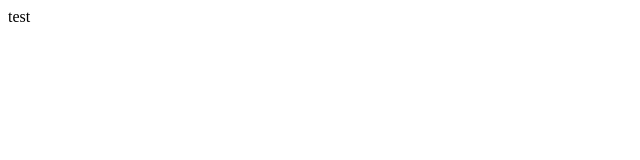
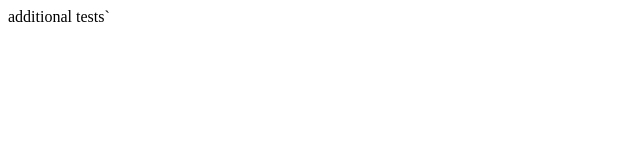
Before and after one commit to letItBezhumphries/betterbnb, a React app: page client/dist/index.html in a window 1280 px wide. Shown: the full height of the page, 0-640 px from the left. Built offline with nearby package versions, Linux system fonts and the light colour scheme.

Commit message:
made additional test change

```diff
--- a/client/dist/index.html
+++ b/client/dist/index.html
@@ -3,7 +3,7 @@
     <title>BetterBNB</title>
   </head>
   <body>
-    <div id="app">test</div>
+    <div id="app">additional tests`</div>
     <script type="text/javascript" src="./bundle.js"></script>
   </body>
 </html>
```
